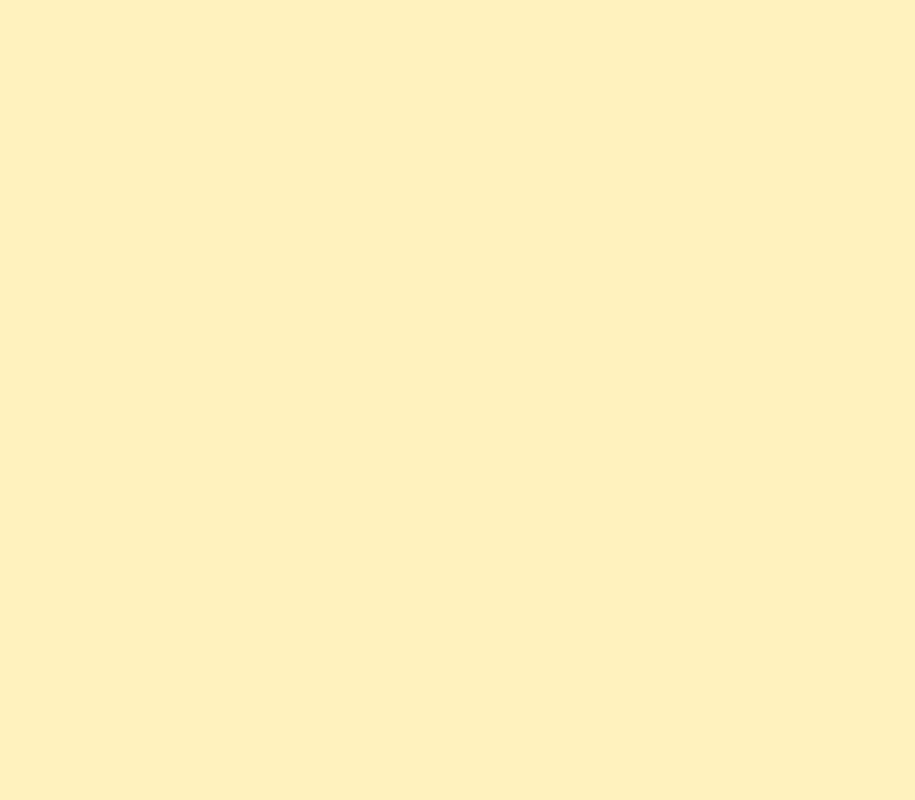
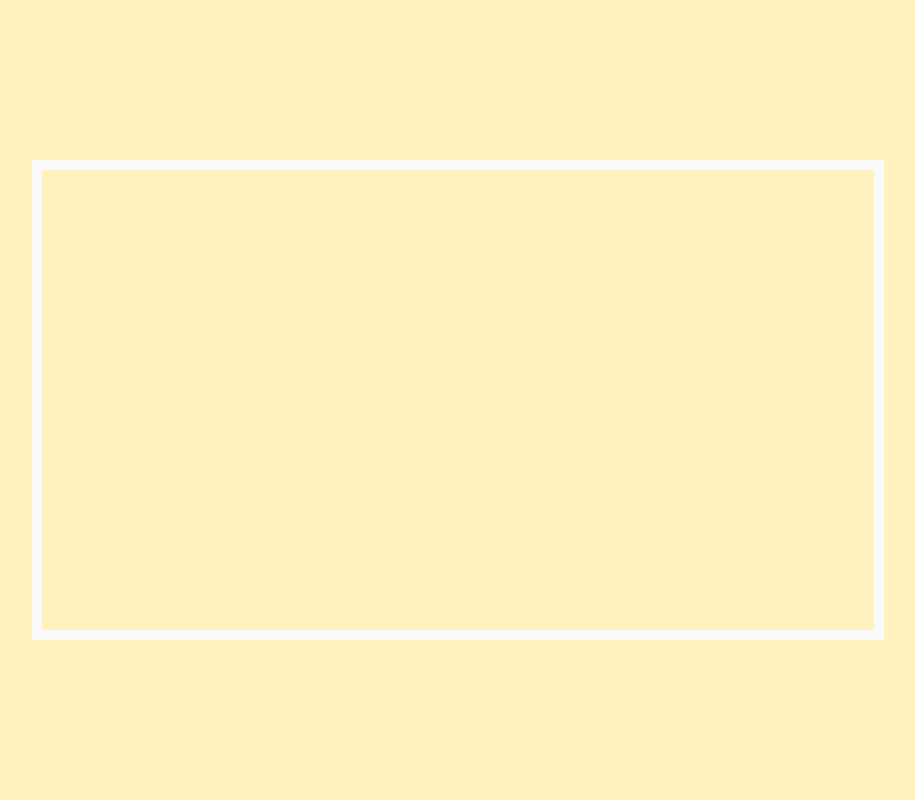
Before and after one commit to elinayon/elinayon.github.io, a React (Create React App) app: page / in a window 1280 px wide. Shown: the top 800 px of the page, without its empty margins (182-1097 px from the left). Built offline with nearby package versions, Linux system fonts and the light colour scheme.

Commit message:
add basic mui box

```diff
--- a/package.json
+++ b/package.json
@@ -7,6 +7,9 @@
     "@testing-library/jest-dom": "^5.16.5",
     "@testing-library/react": "^13.4.0",
     "@testing-library/user-event": "^13.5.0",
+    "@emotion/react": "latest",
+    "@emotion/styled": "latest",
+    "@mui/material": "latest",
     "nth-check": "^2.1.1",
     "react": "^18.2.0",
     "react-dom": "^18.2.0",
--- a/src/App.css
+++ b/src/App.css
@@ -13,10 +13,6 @@
   display: flex;
   flex-direction: column;
   align-items: center;
+  justify-content: center;
   font-size: calc(10px + 2vmin);
 }
-
-.App-content {
-  background-color: #fff2be;
-  align-items: center;
-}
--- a/src/App.js
+++ b/src/App.js
@@ -6,10 +6,8 @@ function App() {
   return (
     <div className="App">
       <header className="App-header">
+        <DisplayBox/>
       </header>
-      <div>
-        <DisplayBox />
-      </div>
     </div>
   );
 }
--- a/src/Components/DisplayBox.js
+++ b/src/Components/DisplayBox.js
@@ -8,9 +8,10 @@ export default function DisplayBox() {
       <Container maxWidth="md">
         <Box
           sx={{
-            width: 300,
+            p:10,
             height: 300,
-            backgroundColor: colors.amber[50],
+            border: 10,
+            borderColor: colors.grey[50],
             '&:hover': {
               backgroundColor: colors.amber[100],
               opacity: [0.9, 0.8, 0.7],
```
Also changed, not shown: 1 other file (tests, documents, lock files or other folders).
